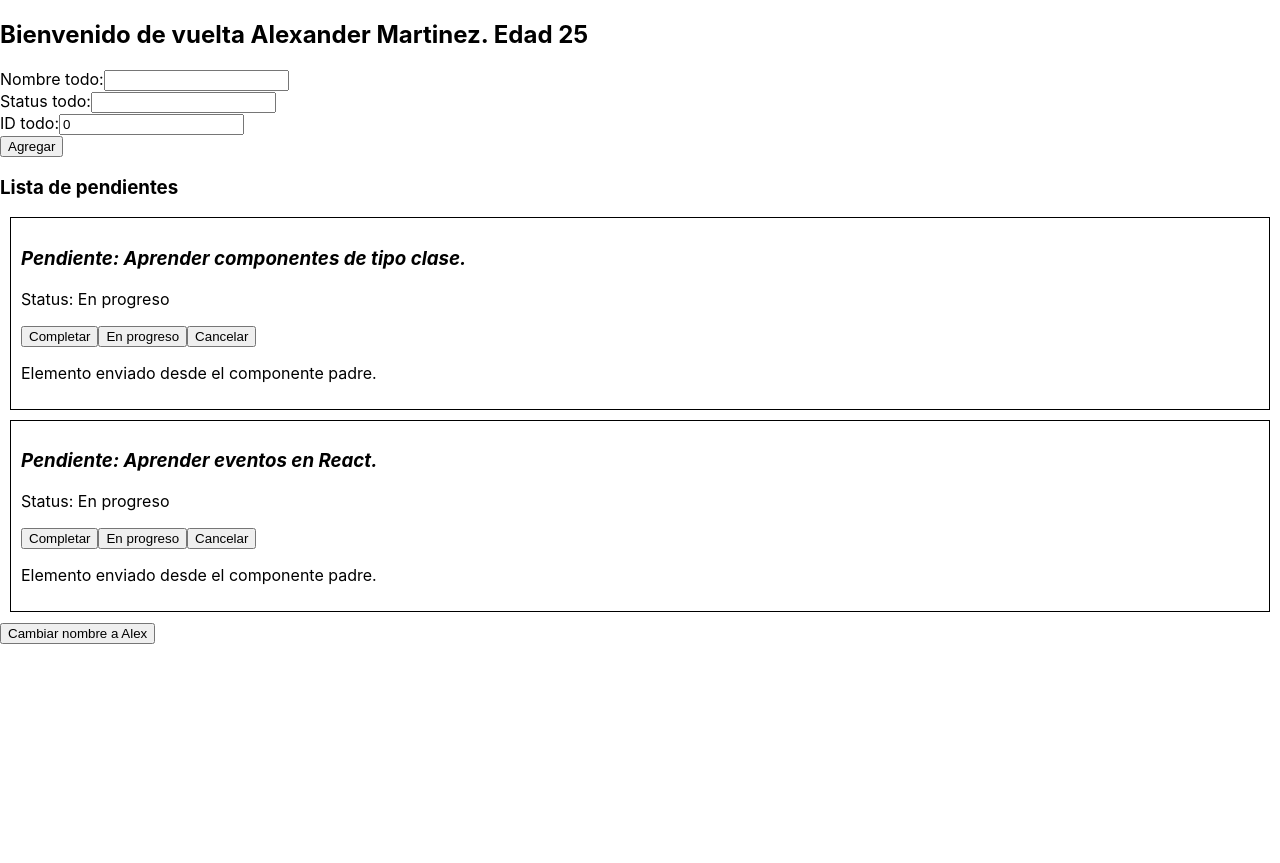
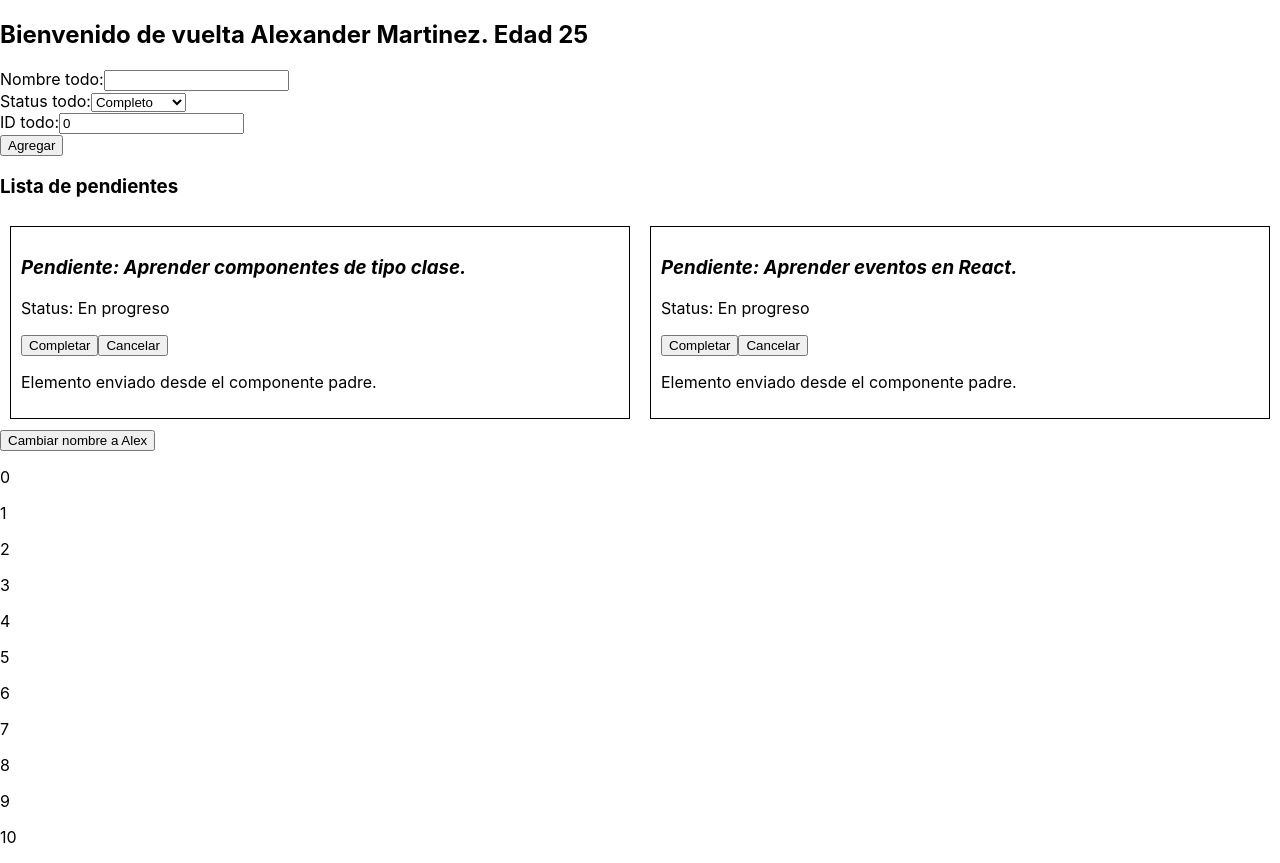
Before and after one commit to Alfredo08/todos-app-hooks, a React (Create React App) app: page / in a window 1280 px wide. Before the commit the page ends 800 px from the top, so only its background shows below. Built offline with nearby package versions, Linux system fonts and the light colour scheme.

Commit message:
Actualizando operador ternario

```diff
--- a/src/App.css
+++ b/src/App.css
@@ -36,3 +36,8 @@
     transform: rotate(360deg);
   }
 }
+
+.lista_todos{
+  display: flex;
+  flex-direction: row;
+}
--- a/src/App.js
+++ b/src/App.js
@@ -14,20 +14,17 @@ function App() {
     id : 456
   }];
 
-  const [usuario, setUsario] = useState( 'alex88' );
+  const todoNuevoInicial = {
+    nombre : '',
+    status : '',
+    id : 0
+  };
+
   const [nombre, setNombre] = useState( 'Alexander' );
   const [apellido, setApellido] = useState( 'Martinez' );
   const [edad, setEdad] = useState( 25 );
   const [todos, setTodos] = useState( todosIniciales );
-  const [nuevoNombreTodo, setNuevoNombreTodo] = useState( '' );
-  const [nuevoStatusTodo, setNuevoStatusTodo] = useState( '' );
-  const [nuevoIDTodo, setNuevoIDTodo] = useState( 0 );
-
-  const cambiarDatos = () => {
-    setNombre( (nombrePrev) => "Alex" );
-    setApellido( (apellidoPrev) => "Garcia" );
-    setEdad( (edadPrevia) => edadPrevia + 1 );
-  }
+  const [nuevoTodo, setNuevoTodo] = useState( todoNuevoInicial );
 
   const actualizarTodo = ( idTodo, statusNuevo ) => {
     let todosActualizados = [...todos];
@@ -39,19 +36,41 @@ function App() {
     setTodos( (todosPrev) => todosActualizados );
   }
 
+  const cambiarDatos = () => {
+    setNombre( (nombrePrev) => "Alex" );
+    setApellido( (apellidoPrev) => "Garcia" );
+    setEdad( (edadPrevia) => edadPrevia + 1 );
+  }
+
   const agregarNuevoTodo = (event) => {
     event.preventDefault();
-    let nuevoTodo = {
-      nombre : nuevoNombreTodo,
-      status : nuevoStatusTodo,
-      id : Number(nuevoIDTodo)
-    }
+
     setTodos( (todosPrev) => [...todosPrev, nuevoTodo] );
-    setNuevoIDTodo( 0 );
-    setNuevoNombreTodo( '' );
-    setNuevoStatusTodo( '' );
+    setNuevoTodo( (todoNuevoPrev) => todoNuevoInicial );
   }
 
+  const actualizaCampoNuevoTodo = ( propiedad, valor ) => {
+    setNuevoTodo({
+        ...nuevoTodo,
+        [propiedad] : valor
+    });
+  }
+
+  const mensajeAlex = () => {
+    return(
+      <p>
+        Alex ya no tiene 25 años
+      </p>
+    )
+  }
+
+  let numeros = [];
+
+  for( let i = 0; i <= 10; i ++ ){
+    numeros.push( <p key={"numero_" + i}> {i} </p> )
+  }
+
+  if( edad === 25 ){
     return (
       <div>
           <h2>
@@ -63,24 +82,27 @@ function App() {
                 Nombre todo:
               </label>
               <input type="text" id="nombreTodo"
-                   value={nuevoNombreTodo}
-                   onChange={(event) => setNuevoNombreTodo(event.target.value)}/>
+                    value={nuevoTodo.nombre}
+                    onChange={(event) => actualizaCampoNuevoTodo('nombre', event.target.value)}/>
             </div>
             <div>
               <label htmlFor="statusTodo">
                 Status todo:
               </label>
-            <input type="text" id="statusTodo"
-                   value={nuevoStatusTodo}
-                   onChange={(event) => setNuevoStatusTodo(event.target.value)} />
+              <select  id="statusTodo"
+                      onChange={(event) => actualizaCampoNuevoTodo('status', event.target.value)}>
+                <option value="Completo"> Completo </option>
+                <option value="En progreso"> En progreso </option>
+                <option value="Cancelado"> Cancelado </option>
+              </select>
             </div>
             <div>
               <label htmlFor="idTodo">
                 ID todo:
               </label>
               <input type="number" id="idTodo"
-                   value={nuevoIDTodo}
-                   onChange={(event) => setNuevoIDTodo(event.target.value)} />
+                    value={nuevoTodo.id}
+                    onChange={(event) => actualizaCampoNuevoTodo('id', event.target.value)} />
             </div>
             <button type="submit">
               Agregar
@@ -103,8 +125,17 @@ function App() {
           <button onClick={() => cambiarDatos()} >
             Cambiar nombre a Alex
           </button>
+          {numeros}
       </div>
     );
   }
+  else{
+    return(
+      <div>
+        { (edad > 25) ? mensajeAlex() : "" }
+      </div>
+    )
+  }
+}
 
 export default App;
--- a/src/Componentes/Todo/Todo.js
+++ b/src/Componentes/Todo/Todo.js
@@ -12,15 +12,25 @@ function Todo( props ){
             </p>
 
             <div>
-                <button onClick={() => props.actualizarTodo( props.todo.id, 'Completo' )}>
-                    Completar
-                </button>
-                <button onClick={() => props.actualizarTodo( props.todo.id, 'En progreso' )}>
-                    En progreso
-                </button>
-                <button onClick={() => props.actualizarTodo( props.todo.id, 'Cancelado' )}>
-                    Cancelar
-                </button>
+                {
+                (props.todo.status !== 'Completo') ?
+                    (<button onClick={() => props.actualizarTodo( props.todo.id, 'Completo' )}>
+                        Completar
+                    </button>) : ""
+                }
+                {
+                (props.todo.status !== 'En progreso') ?
+                    (<button onClick={() => props.actualizarTodo( props.todo.id, 'En progreso' )}>
+                        En progreso
+                    </button>) : ""
+                }
+                {
+                    (props.todo.status !== 'Cancelado') ?
+                    (<button onClick={() => props.actualizarTodo( props.todo.id, 'Cancelado' )}>
+                        Cancelar
+                    </button>) : ""
+                }
+
             </div>
 
             {props.children}
```
Lines whose indentation alone changed are shown as unchanged.
